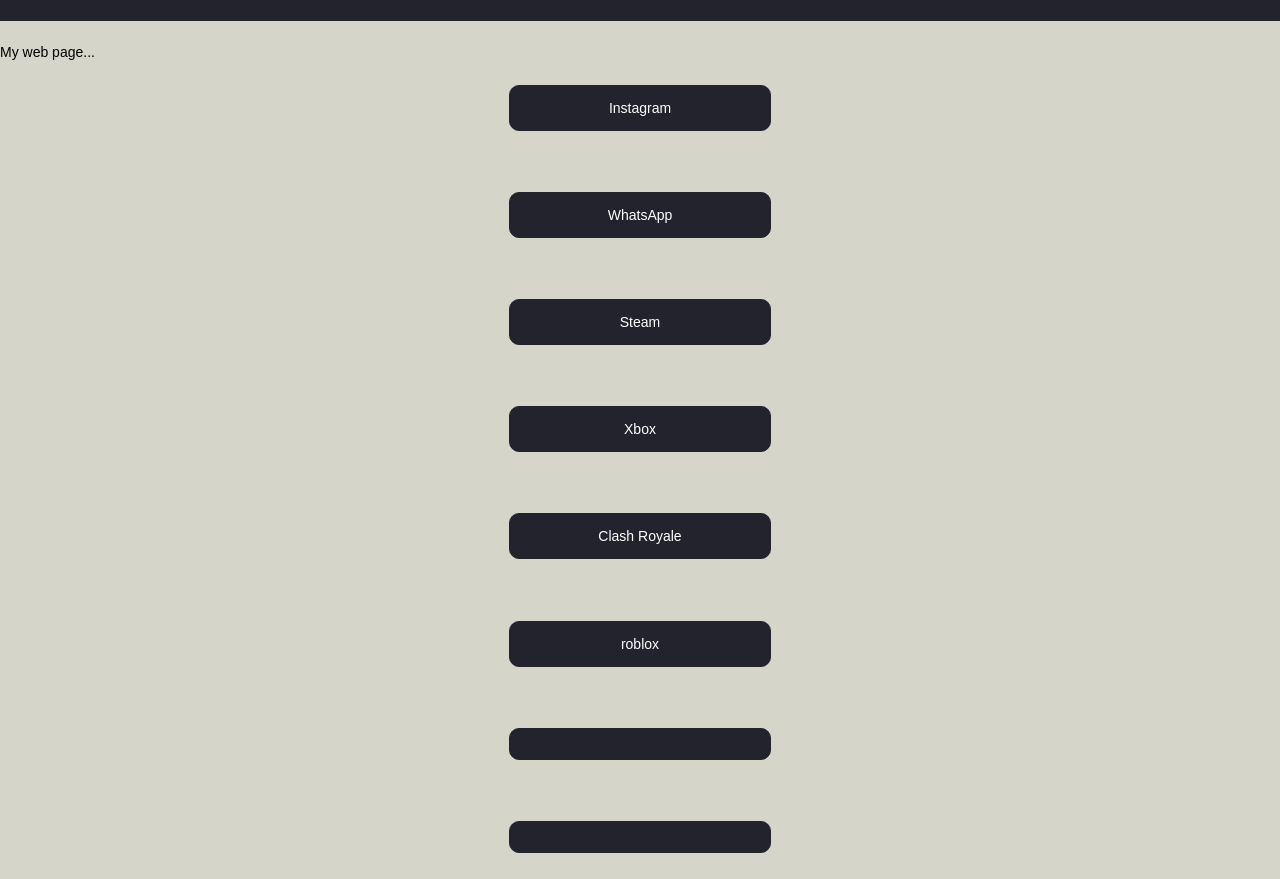
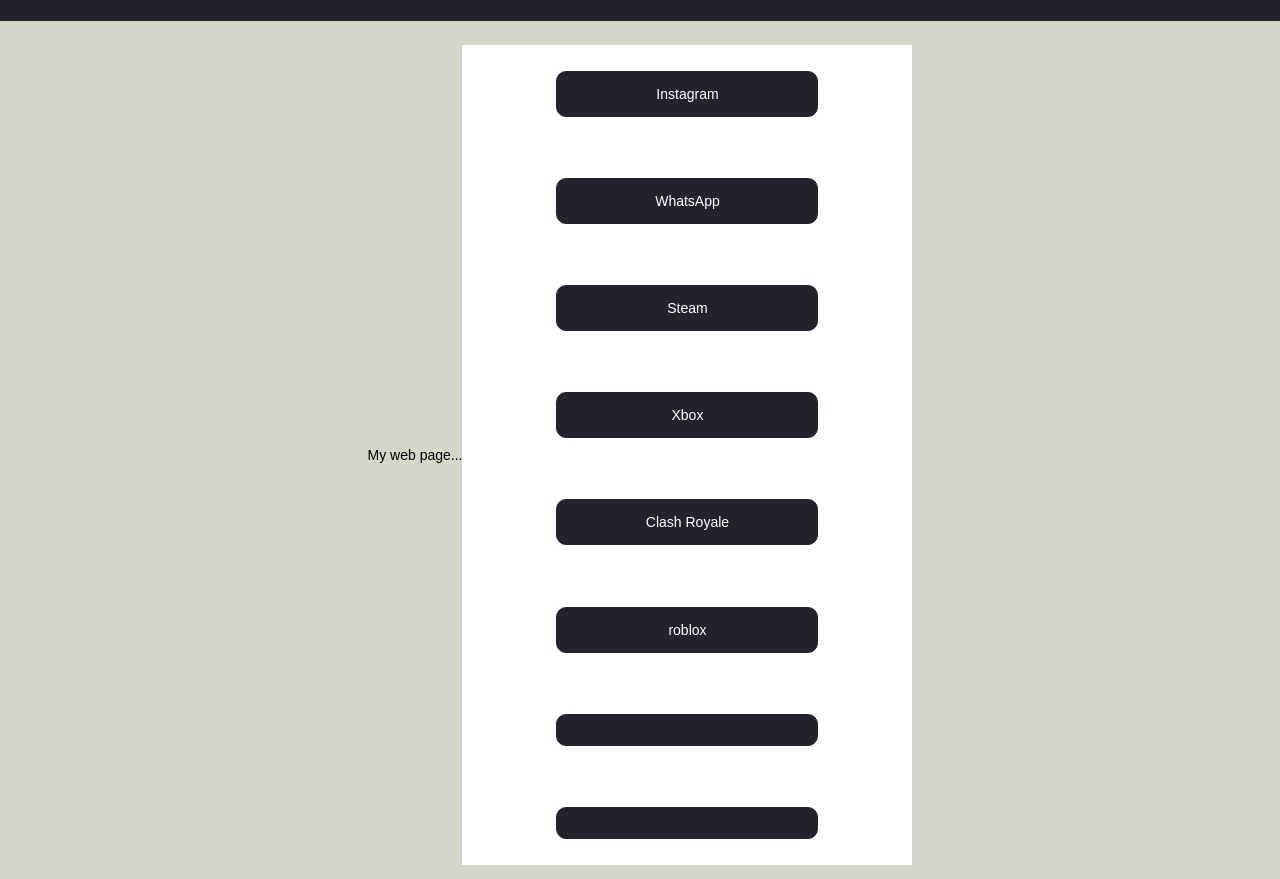
Before and after one commit to Luizfelipereal007/projeto-web, a plain HTML site: page contato.html in a window 1280 px wide. Shown: the part 43-922 px from the top of the page. Drawn offline with Linux system fonts and the light colour scheme.

Commit message:
atualizacao 04 projeto-web

```diff
--- a/contato.html
+++ b/contato.html
@@ -26,7 +26,7 @@
             </ul>
         </nav>
     </header>
-    <main>
+    <main class="main-contato">
         <h1>My web page...</h1>
     <div class="card-container">
             <div class="card">
--- a/style.css
+++ b/style.css
@@ -104,6 +104,15 @@ ul{
     text-align: center;
     flex-direction: column;
     grid-gap: 10px;
+    width: 450px;
+    background-color: white;
+}
+
+.main-contato{
+    display: flex;
+    justify-content: center;
+    align-items: center;
+    border-radius: 20px;
 }
 
 
```
